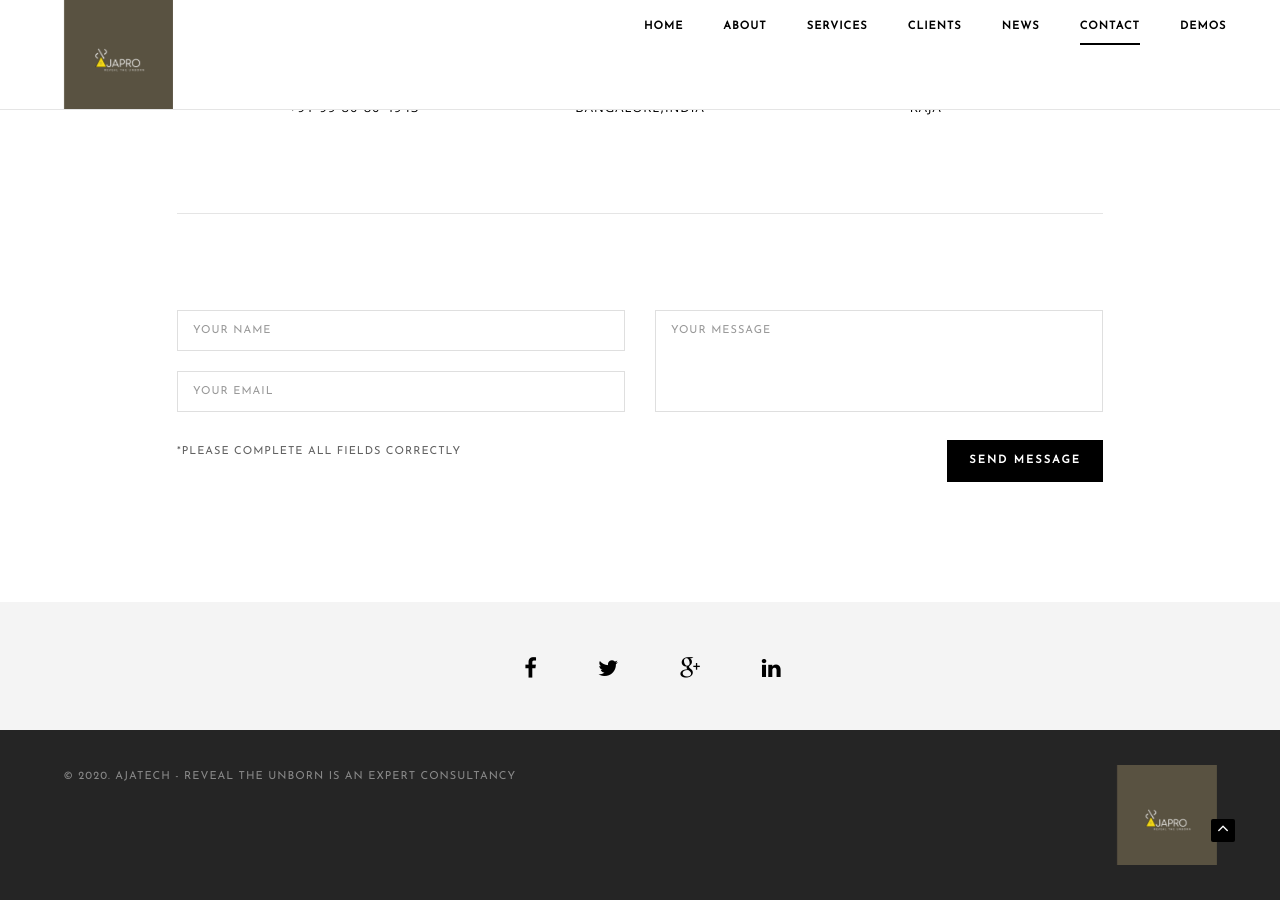
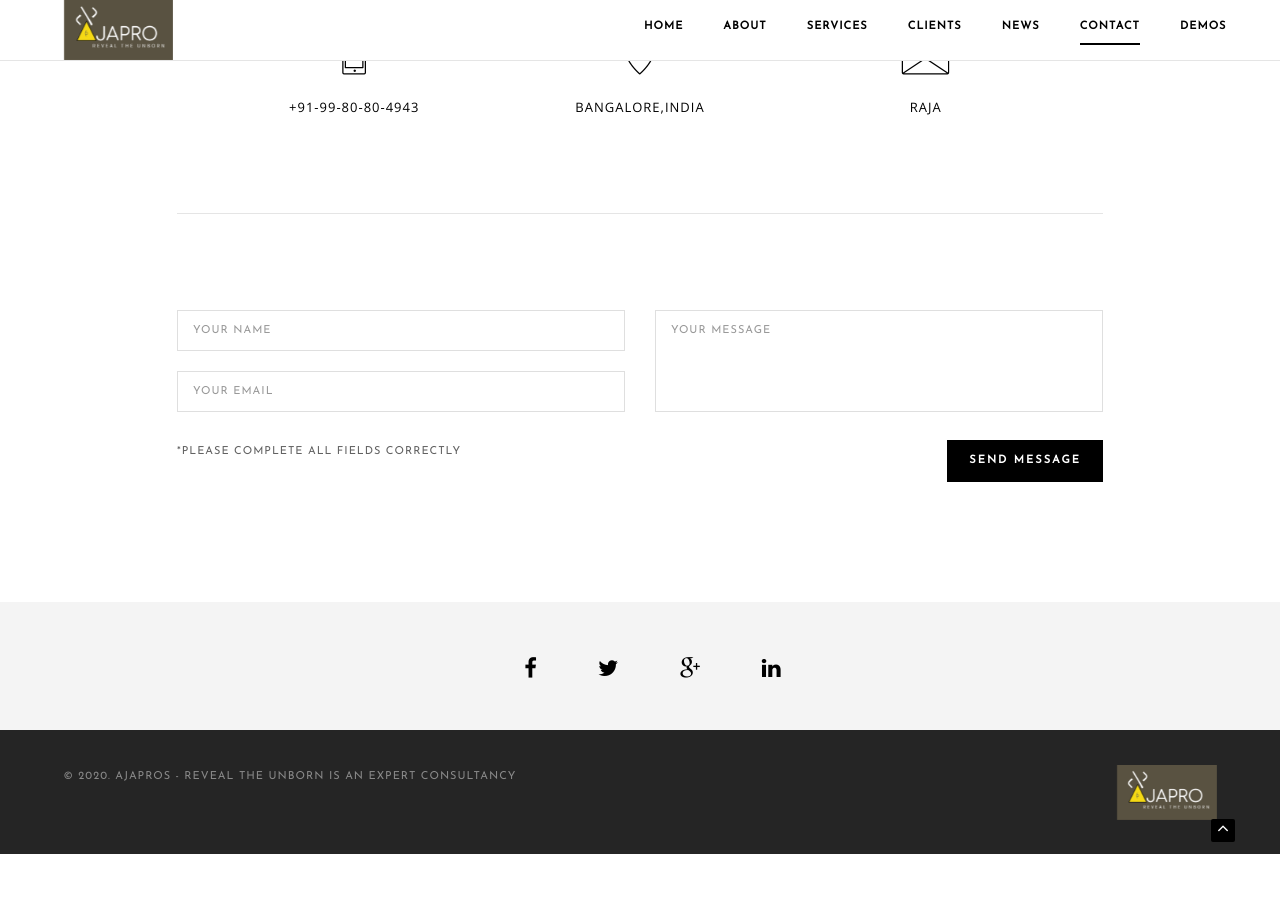
Before and after one commit to ajatech/ajatech.github.io, a Jekyll site: the page index.html, which Jekyll copies as it is, in a window 1280 px wide and 900 px high, scrolled down 5709 px. Built offline with Jekyll 4.4.1, drawn with Linux system fonts in a browser that asks for light colours; some web fonts are replaced; after the commit the page ends 6563 px from its top, so only the background shows below that.

Commit message:
logo change

```diff
--- a/index.html
+++ b/index.html
@@ -1,8 +1,8 @@
 <!doctype html>
 <html class="no-js" lang="en">
     <head>
-        <title>AjaTech.in - Expert Polyglot Tech. Amazing Products</title>
-        <meta name="description" content="AjaTech.in - Expert Polyglot Tech. Amazing products.">
+        <title>Ajapros.com - Expert Polyglot Tech. Amazing Products</title>
+        <meta name="description" content="AjaPro Software Pvt. Limited - Expert Polyglot Tech. Amazing products.">
         <meta name="keywords" content="">
         <meta charset="utf-8">
         <meta name="author" content="Raja Shankar Kolluru">
@@ -487,7 +487,7 @@
                     <div class="row margin-three">
                         <!-- copyright -->
                         <div class="col-md-6 col-sm-6 col-xs-12 copyright text-left letter-spacing-1 xs-text-center xs-margin-bottom-one">
-                            &copy; 2020. AjaTech - Reveal the Unborn is an expert consultancy
+                            &copy; 2020. Ajapros - Reveal the Unborn is an expert consultancy
                         </div>
                         <!-- end copyright -->
                         <!-- logo -->
```
Also changed, not shown: images/ext/logo-dark.png, images/ext/logo-light.png, 1 other file.
